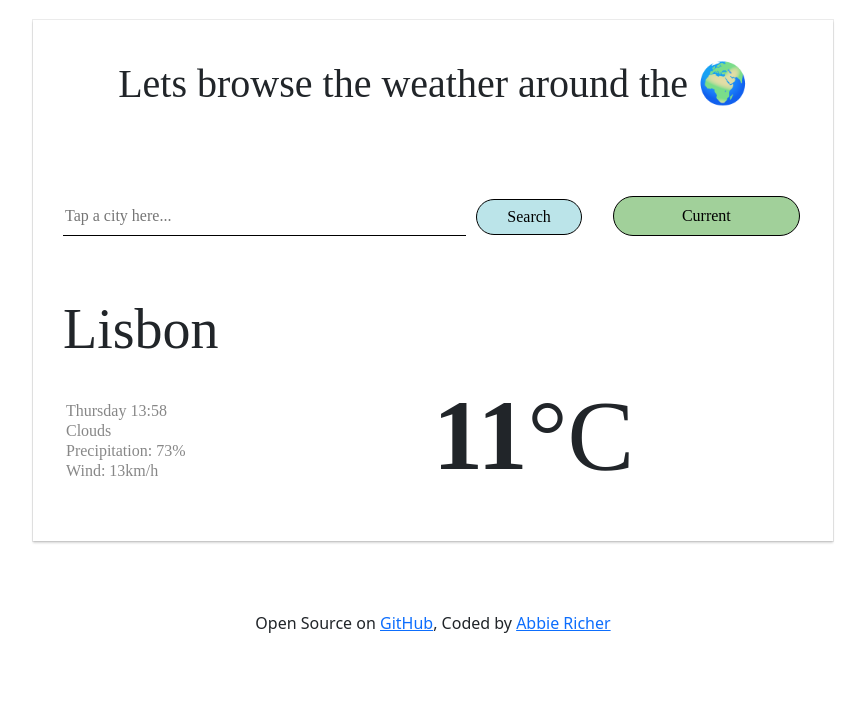
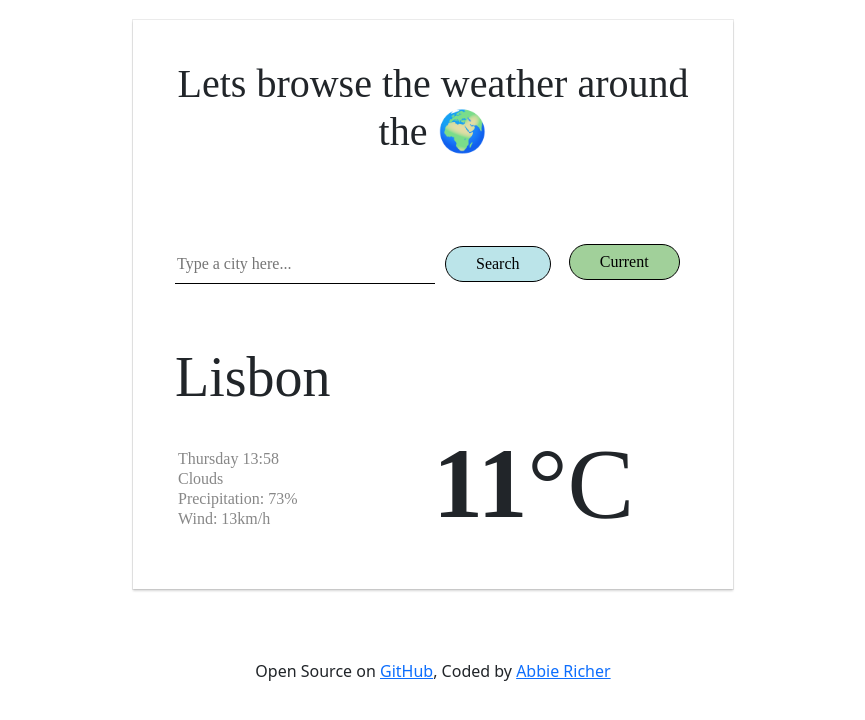
Before and after one commit to abbiedesignco/react-weather, a React (Create React App) app: page / in a window 1280 px wide. Shown: the top 720 px of the page, without its empty margins (207-1072 px from the left). Built offline with nearby package versions, Linux system fonts and the light colour scheme; no server answers.

Commit message:
Import correctly Boostrap React Container, Row and Col

```diff
--- a/src/App.css
+++ b/src/App.css
@@ -10,7 +10,7 @@
 .Weather-container {
   box-shadow: 0 2px 2px 0 rgba(0, 0, 0, 0.16), 0 0 0 1px rgba(0, 0, 0, 0.08);
   margin: 20px 0;
-  width: 800px;
+  width: 600px;
   padding: 10px 30px;
   padding-top: 40px;
 }
@@ -28,13 +28,13 @@ h2 {
   font-size: 56px !important;
 }
 
-.navigation-items {
+.Navigation-items {
   list-style: none;
   margin: 0;
   padding: 0 0 20px;
 }
 
-.navigation-item {
+.Navigation-item {
   display: inline;
   margin: 0 20px 0 0;
   background: lightgrey;
@@ -48,7 +48,7 @@ h2 {
   }
 }
 
-.navigation-item:hover {
+.Navigation-item:hover {
   background: radial-gradient(
     circle at 18.7% 37.8%,
     rgb(250, 250, 250) 0%,
@@ -56,30 +56,34 @@ h2 {
   );
 }
 
-.search-bar {
+.Search-bar {
   padding-left: 0px !important;
 }
 
-.form-input {
+.Form-input {
   height: 40px;
-  width: inherit;
+  min-width: 260px;
   margin-right: 10px;
   border: none;
   border-bottom: 1px solid black;
 }
 
-.btn {
-  border-radius: 30px !important;
+.col-9 {
+  padding-right: 0 !important;
 }
 
-.btn-primary {
+.Btn {
+  border-radius: 30px !important;
+  padding: 5px 30px !important;
+}
+
+.Btn-search {
   background: #bbe4e9 !important;
   border: 1px solid black !important;
   color: black !important;
-  padding: 5px 30px !important;
 }
 
-.btn-primary:hover {
+.Btn-search:hover {
   background: radial-gradient(
     circle at 10% 20%,
     rgb(239, 246, 249) 0%,
@@ -87,13 +91,13 @@ h2 {
   ) !important;
 }
 
-.btn-success {
+.Btn-current {
   background: #a1d09a !important;
   border: 1px solid black !important;
   color: black !important;
 }
 
-.btn-success:hover {
+.Btn-current:hover {
   background: linear-gradient(
     109.6deg,
     rgb(251, 250, 225) 11.2%,
@@ -102,26 +106,26 @@ h2 {
   ) !important;
 }
 
-.weather-summary {
+.Weather-summary {
   padding-top: 30px;
 }
 
-.weather-summary-header {
+.Weather-summary-header {
   padding-bottom: 20px;
 }
 
-.weather-details .col-6 {
+.Weather-details .Col-6 {
   padding: 0 !important;
 }
 
-.weather-detail-text {
+.Weather-detail-text {
   color: #878787;
   font-size: 16px;
   font-weight: 100;
   line-height: 20px;
 }
 
-.weather-temp {
+.Weather-temp {
   font-size: 100px;
   line-height: 0.7 !important;
 }
--- a/src/Search.js
+++ b/src/Search.js
@@ -2,23 +2,30 @@ import React from "react";
 import "bootstrap/dist/css/bootstrap.css";
 
 import "./App.css";
+import Container from "react-bootstrap/Container";
+import Row from "react-bootstrap/Row";
+import Col from "react-bootstrap/Col";
 
 export default function Search() {
   return (
-    <div>
-      <div class="search-bar row">
-        <form class="col-9">
+    <Container>
+      <Row className="Search-bar">
+        <Col xs={9} className="Col-9">
+          <form>
             <input
-            class="form-input"
+              className="Form-input"
               type="text"
-            placeholder="Tap a city here..."
+              placeholder="Type a city here..."
               autocomplete="off"
               value=""
             />
-          <input type="submit" class="btn btn-primary" value="Search" />
+            <input type="submit" className="Btn Btn-search" value="Search" />
           </form>
-        <button class="col-3 btn btn-success">Current</button>
-      </div>
-    </div>
+        </Col>
+        <Col xs={3} className="Col-3">
+          <button className="Btn Btn-current">Current</button>
+        </Col>
+      </Row>
+    </Container>
   );
 }
--- a/src/Weather.js
+++ b/src/Weather.js
@@ -1,5 +1,8 @@
 import React from "react";
 import axios from "axios";
+import Container from "react-bootstrap/Container";
+import Row from "react-bootstrap/Row";
+import Col from "react-bootstrap/Col";
 
 export default function Weather(props) {
   function handleResponse(response) {
@@ -12,21 +15,21 @@ export default function Weather(props) {
   axios.get(apiUrl).then(handleResponse);
 
   return (
-    <div class="weather-summary">
-      <div class="weather-summary-header">
+    <div className="Weather-summary">
+      <Container className="Weather-summary-header">
         <h2>Lisbon</h2>
-        <div class="row weather-details">
-          <div class="col-6">
-            <div class="weather-detail-text">Thursday 13:58</div>
-            <div class="weather-detail-text">Clouds</div>
-            <div class="weather-detail-text">Precipitation: 73%</div>
-            <div class="weather-detail-text">Wind: 13km/h</div>
-          </div>
-          <div class="weather-temp col-6">
+        <Row className="Weather-details">
+          <Col className="Col-6">
+            <div className="Weather-detail-text">Thursday 13:58</div>
+            <div className="Weather-detail-text">Clouds</div>
+            <div className="Weather-detail-text">Precipitation: 73%</div>
+            <div className="Weather-detail-text">Wind: 13km/h</div>
+          </Col>
+          <Col className="Weather-temp Col-6">
             <strong>11</strong>°C
-          </div>
-        </div>
-      </div>
+          </Col>
+        </Row>
+      </Container>
     </div>
   );
 }
```
Lines whose indentation alone changed are shown as unchanged.
